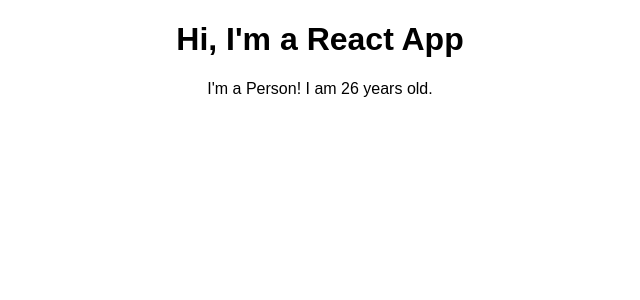
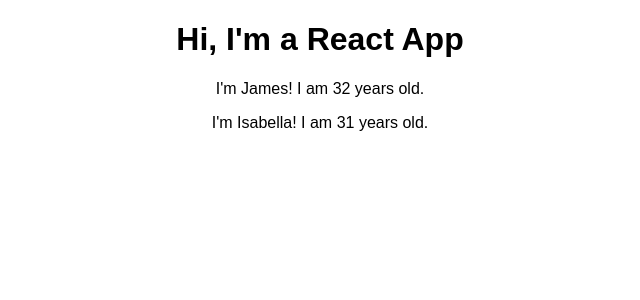
Before and after one commit to hzbyun/react-practice, a React (Create React App) app: page / in a window 1280 px wide. Shown: the top 300 px of the page, without its empty margins (320-960 px from the left). Built offline with nearby package versions, Linux system fonts and the light colour scheme.

Commit message:
make dynamic components using props

```diff
--- a/src/App.js
+++ b/src/App.js
@@ -7,7 +7,8 @@
     return (
       <div className="App">
         <h1>Hi, I'm a React App</h1>
-        <Person />
+        <Person name="James" age="32"/>
+        <Person name="Isabella" age="31"/>
       </div>
     );
 
--- a/src/Person/Person.js
+++ b/src/Person/Person.js
@@ -1,8 +1,8 @@
 import React from 'react';
 
-const person = () => {
+const person = (props) => {
     // This is how to add js code in the middle of jsx
-    return <p>I'm a Person! I am {Math.floor(Math.random() * 30)} years old.</p>
+    return <p>I'm {props.name}! I am {props.age} years old.</p>
 }
 
 export default person;
```
